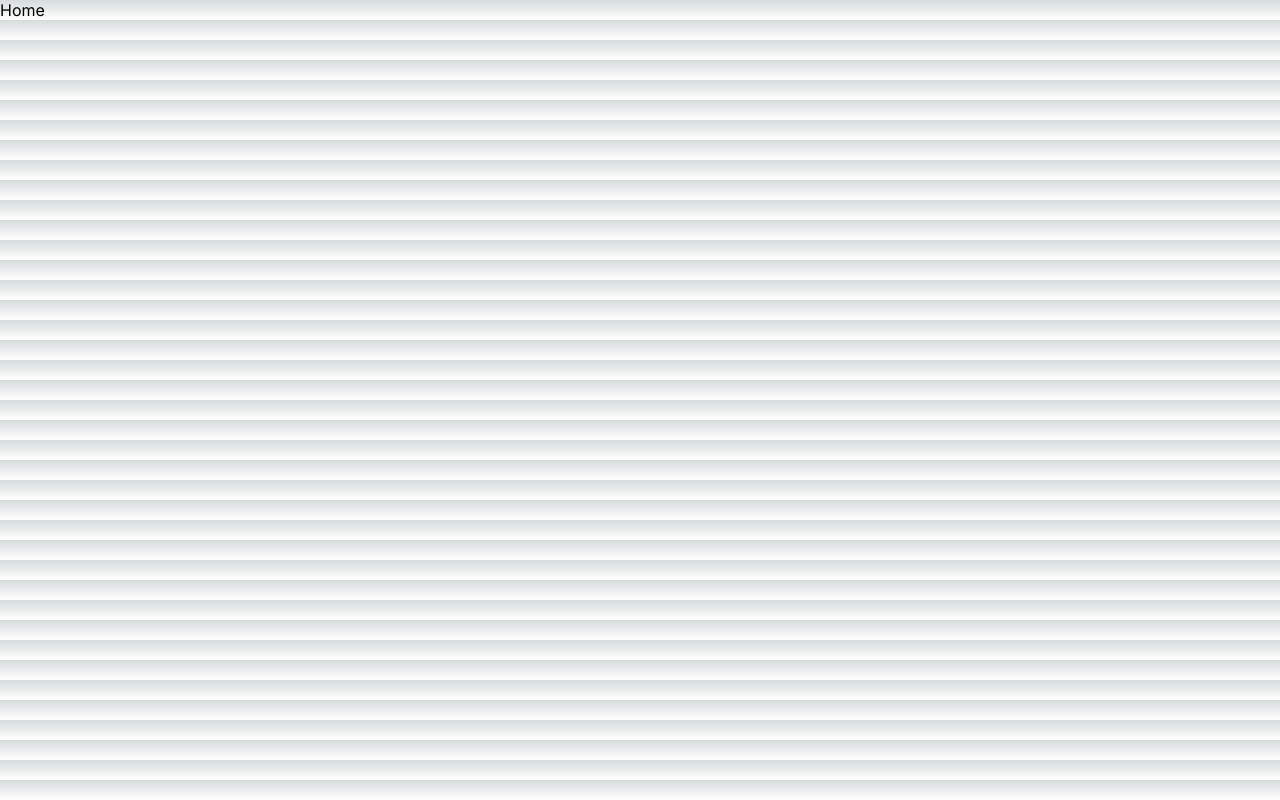
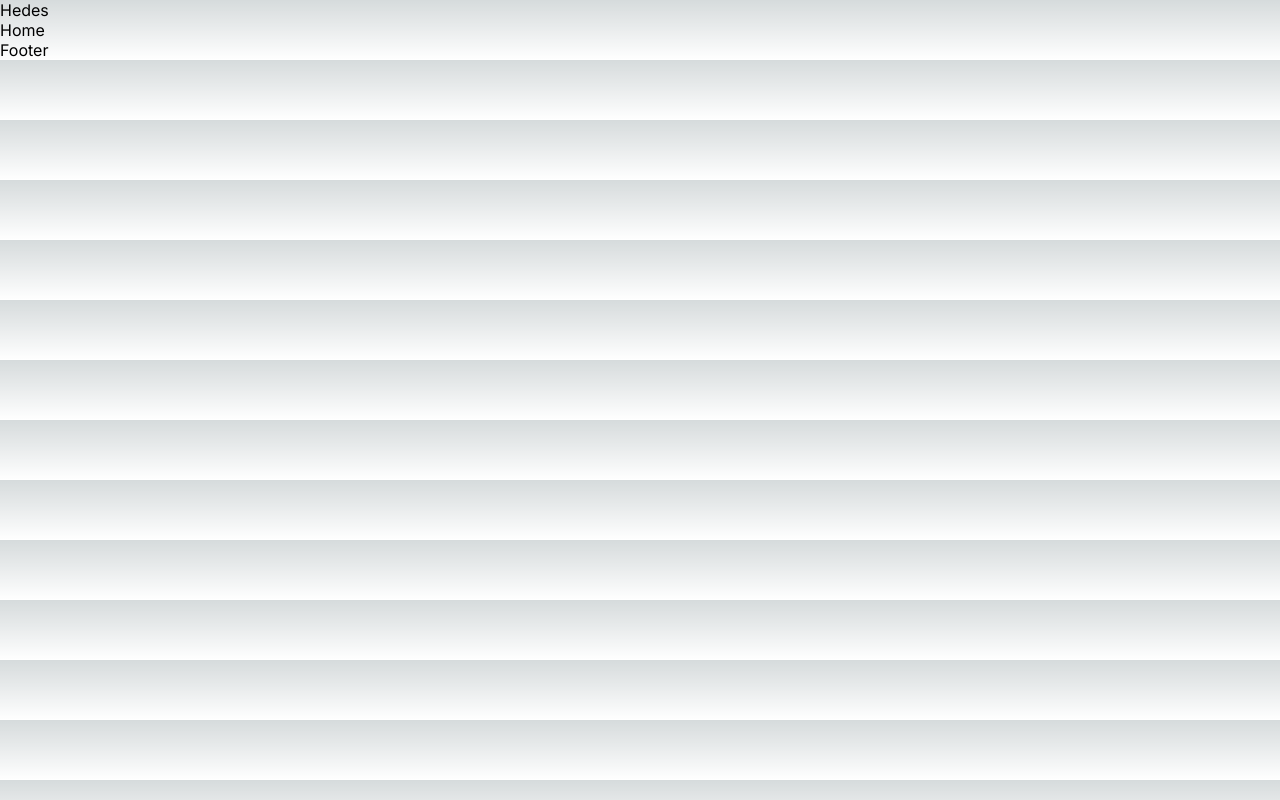
Before and after one commit to Mohammednihaljm/newnextjs, a Next.js app: page / in a window 1280 px wide. Built offline with nearby package versions, Linux system fonts and the light colour scheme.

Commit message:
layout/component

```diff
--- a/src/app/layout.tsx
+++ b/src/app/layout.tsx
@@ -1,4 +1,6 @@
 import './globals.css'
+import Navbar from '@/components/navbar/Navbar'
+import Footer from '@/components/footer/Footer'
 import type { Metadata } from 'next'
 import { Inter } from 'next/font/google'
 
@@ -16,7 +18,13 @@ export default function RootLayout({
 }) {
   return (
     <html lang="en">
-      <body className={inter.className}>{children}</body>
+
+      <body className={inter.className}>
+        <Navbar/>
+        {children}
+        <Footer/>
+
+        </body>
     </html>
   )
 }
--- /dev/null
+++ b/src/components/footer/Footer.jsx
@@ -0,0 +1,9 @@
+import React from 'react'
+
+const Footer = () => {
+  return (
+    <div>Footer</div>
+  )
+}
+
+export default Footer
--- /dev/null
+++ b/src/components/navbar/Navbar.jsx
@@ -0,0 +1,12 @@
+import Link from 'next/link'
+import React from 'react'
+
+const Navbar = () => {
+  return (
+    <div>
+        <Link href='/'>Hedes</Link>
+    </div>
+  )
+}
+
+export default Navbar
--- a/tsconfig.json
+++ b/tsconfig.json
@@ -23,6 +23,6 @@
       "@/*": ["./src/*"]
     }
   },
-  "include": ["next-env.d.ts", "**/*.ts", "**/*.tsx", ".next/types/**/*.ts"],
+  "include": ["next-env.d.ts", "**/*.ts", "**/*.tsx", ".next/types/**/*.ts", "src/app/layout.tsx"],
   "exclude": ["node_modules"]
 }
```
